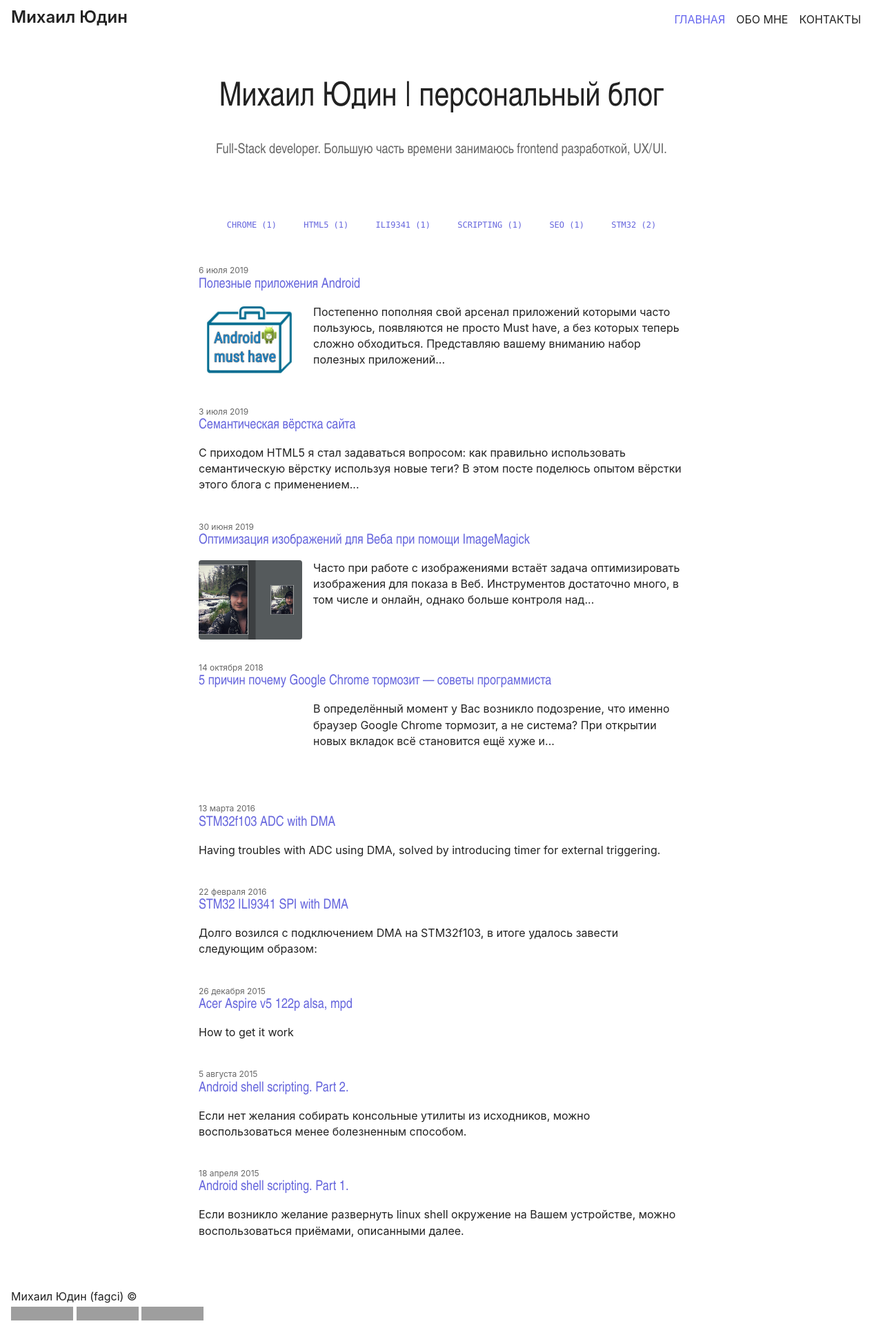
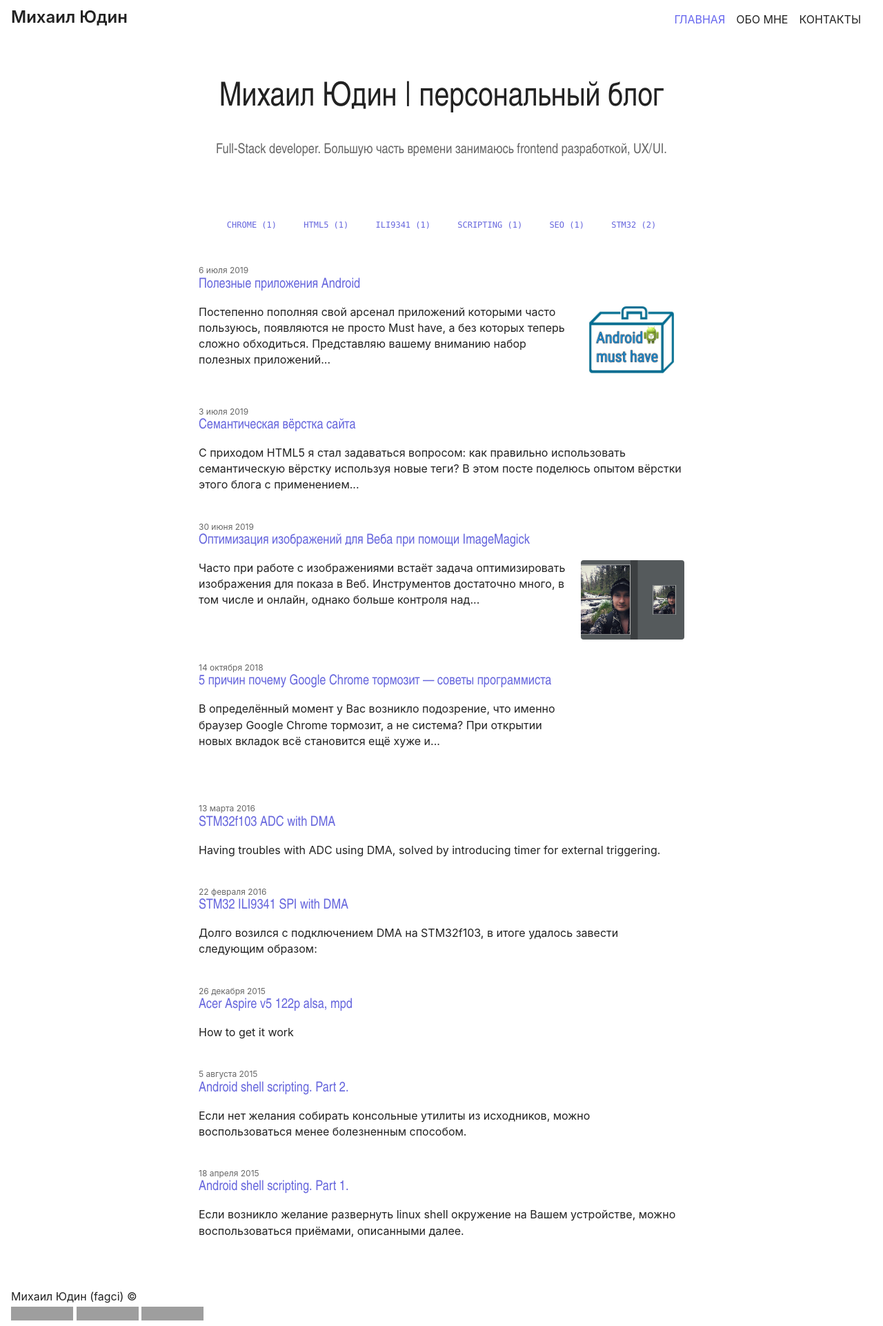
Before and after one commit to fagcinsk/fagcinsk.github.io, a Jekyll site: the page built from index.html, in a window 1280 px wide. Shown: the whole page at 69% size. Built offline with Jekyll 4.4.1, drawn with Linux system fonts in a browser that asks for light colours; the list of posts is cut into pages by our own code; grey boxes are pictures that could not be loaded.

Commit message:
right positioning images for articles

```diff
--- a/_includes/post-item.html
+++ b/_includes/post-item.html
@@ -9,10 +9,10 @@
     </h3>
   </header>
   <div class="content flex">
+    <p class="post-item__summary flex-grow" itemprop="articleBody">{{ post.excerpt | strip_html | truncatewords:25 | strip }}</p>
     {% if post.image %}
     <aside class="post-preview" style="background-image: url({{ post.image }})"></aside>
     {% endif %}
-    <p class="post-item__summary flex-grow" itemprop="articleBody">{{ post.excerpt | strip_html | truncatewords:25 | strip }}</p>
   </div>
 
 
--- a/_sass/main.scss
+++ b/_sass/main.scss
@@ -44,7 +44,7 @@
   height: 115px;
   background-size: cover;
   background-position: center;
-  margin-right: 16px;
+  margin-left: 16px;
   border-radius: 4px;
   overflow: hidden;
 }
```
